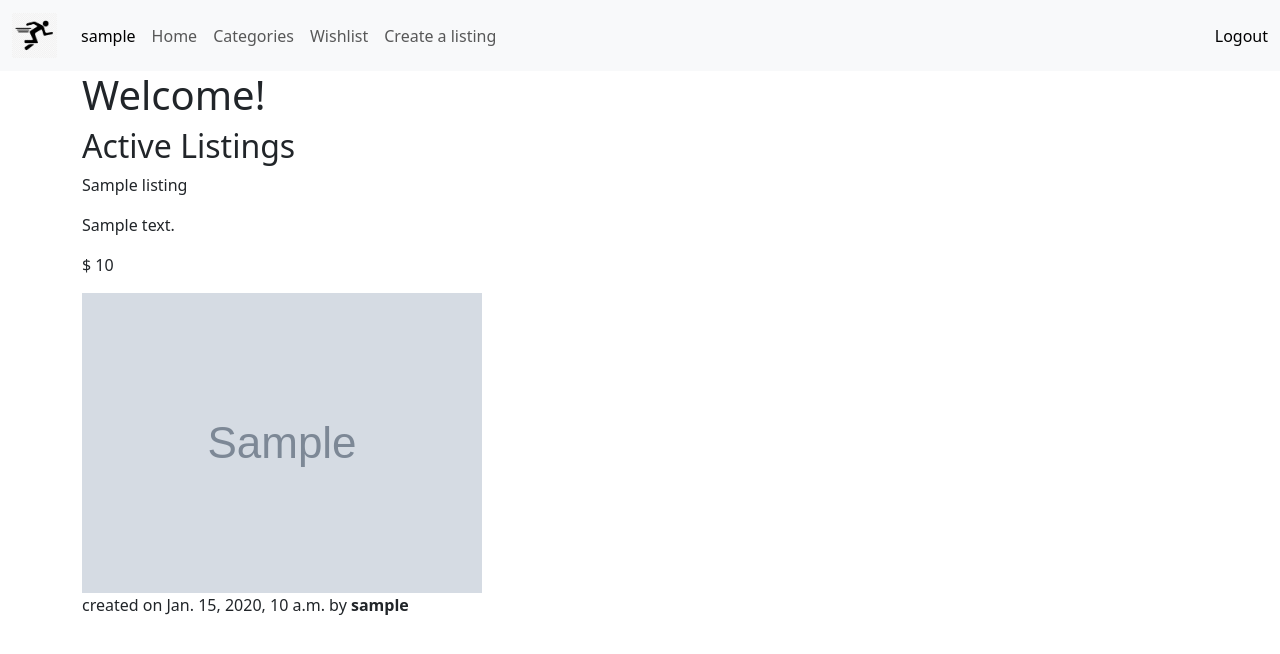
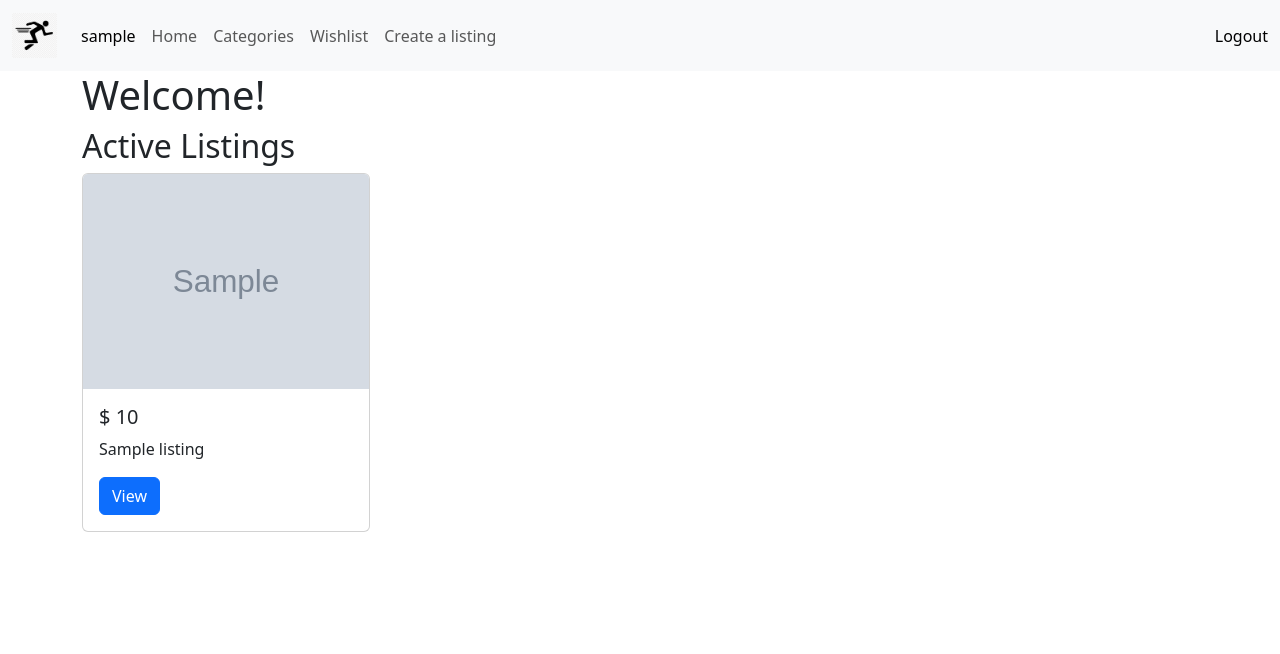
Before and after one commit to NickG35/Cartio, a Django app: page / in a window 1280 px wide. Shown: the top 654 px of the page. Run offline with Django 5.2, Linux system fonts and the light colour scheme; a user stored in the database is signed in; tables that the repository leaves empty hold one stand-in row (values such as "Sample post"); grey boxes marked "Sample" are stand-in pictures; some libraries are stand-ins or nearby versions.

Commit message:
adding display cards for listings

```diff
--- a/Commerce/templates/Commerce/index.html
+++ b/Commerce/templates/Commerce/index.html
@@ -5,11 +5,14 @@
         <h1>Welcome!</h1>
         <h2>Active Listings</h2>
         {% for listing in active_listings %}
-            <p>{{ listing.listing_name }}</p>
-            <p>{{ listing.listing_description }}</p>
-            <p>$ {{ listing.listing_price }}</p>
-            <img src='{{ listing.listing_image }}'>
-            <p>created on {{ listing.listing_date }} by <b>{{listing.listing_user}}</b></p>
+            <div class="card" style="width: 18rem;">
+                <img src="/Users/nick/Cartio/Commerce/static/Images/{{ listing.listing_image }}" class="card-img-top" alt="{{listing.listing_name}}">
+                <div class="card-body">
+                    <h5 class="card-title">$ {{ listing.listing_price }}</h5>
+                    <p class="card-text">{{ listing.listing_name }}</p>
+                    <a href="#" class="btn btn-primary">View</a>
+                </div>
+            </div>
         {% endfor %}
     </div>
 {% endblock %}
```
